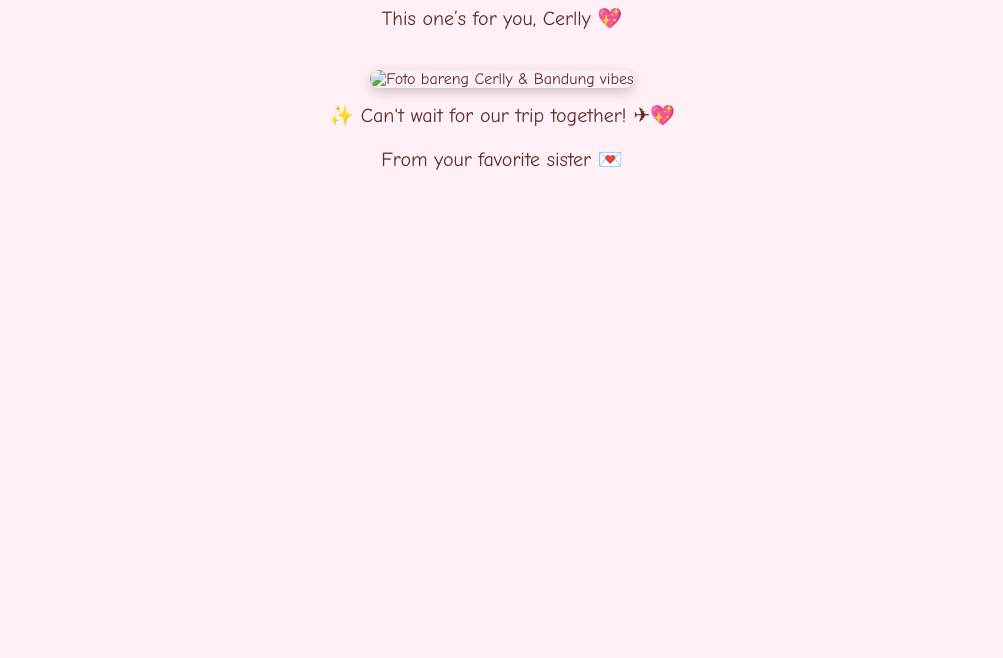
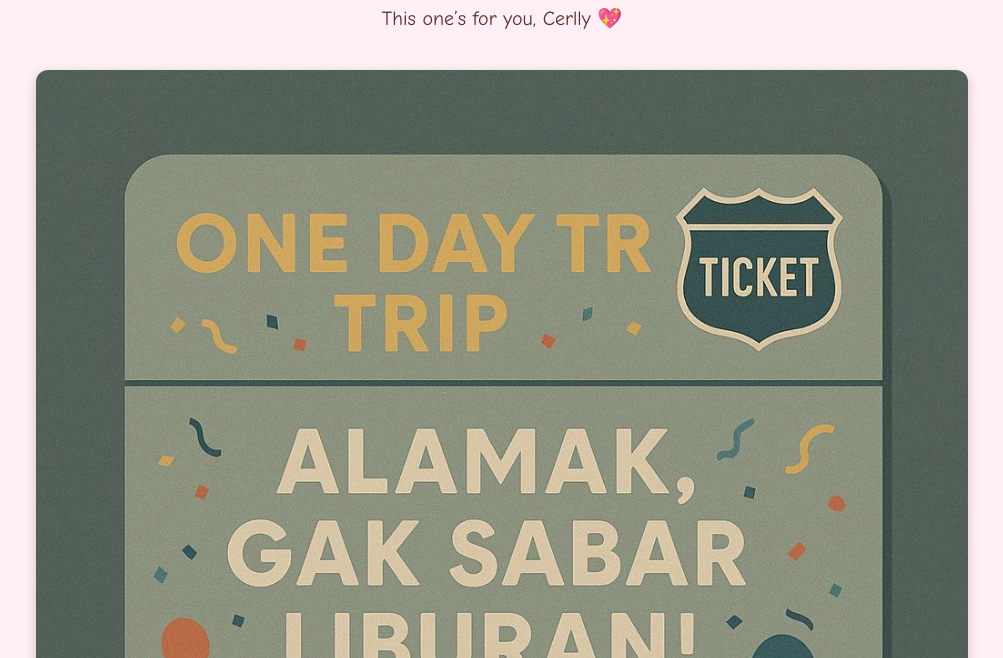
Before and after one commit to PeaceMaker2318/cerly, a plain HTML site: page hadiah.html in a window 1280 px wide. Shown: the part 142-800 px from the top of the page, without its empty margins (138-1141 px from the left). Drawn offline with Linux system fonts and the light colour scheme.

Commit message:
Update hadiah.html

```diff
--- a/hadiah.html
+++ b/hadiah.html
@@ -29,7 +29,7 @@
 <body>
   <h1>🎁 SURPRISEEE!! 🎁</h1>
   <p>This one’s for you, Cerlly 💖</p>
-  <img src="IMG_5263.png" alt="Foto bareng Cerlly & Bandung vibes">
+  <img src="hdaiah.jpg" alt="Foto bareng Cerlly & Bandung vibes">
   <p>✨ Can't wait for our trip together! ✈💖</p>
   <p>From your favorite sister 💌</p>
 </body>
```
